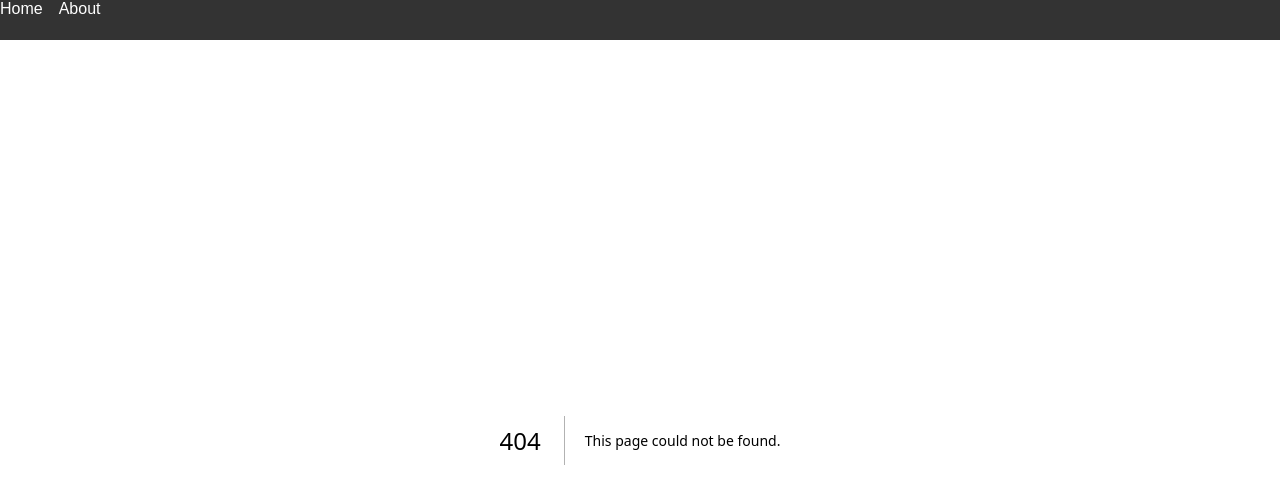
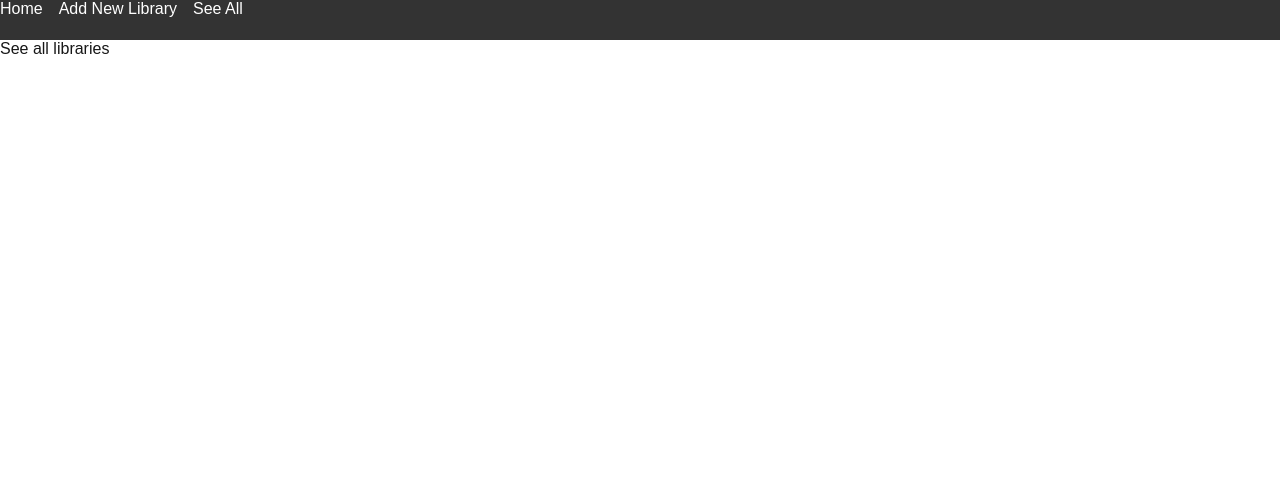
Before and after one commit to Sarahmhackett/little-free-libraries, a Next.js app: page /libraries/see-all in a window 1280 px wide. Before the commit this address had no page. Shown: the top 504 px of the page. Built offline with nearby package versions, Linux system fonts and the light colour scheme.

Commit message:
cleaning up pages

```diff
--- a/app/components/NavBar.js
+++ b/app/components/NavBar.js
@@ -1,11 +1,19 @@
+import Link from "next/link";
 import styles from "./NavBar.module.css";
 
 const NavBar = () => {
   return (
     <nav className={styles.navbar}>
       <ul>
-        <li>Home</li>
-        <li>About</li>
+        <li>
+          <Link href="/">Home</Link>
+        </li>
+        <li>
+          <Link href="/libraries/add">Add New Library</Link>
+        </li>
+        <li>
+          <Link href="/libraries/see-all">See All</Link>
+        </li>
       </ul>
     </nav>
   );
--- /dev/null
+++ b/app/libraries/see-all/page.js
@@ -0,0 +1,9 @@
+const AddLibrary = () => {
+  return (
+    <section>
+      <div>See all libraries</div>
+    </section>
+  );
+};
+
+export default AddLibrary;
--- a/app/page.js
+++ b/app/page.js
@@ -14,11 +14,7 @@ export default async function Home() {
     console.error("Error fetching libraries:", error);
   }
 
-  return (
-    <div className={styles.page}>
-      <AddLibraryForm />
-    </div>
-  );
+  return <div className={styles.page}>Homepage </div>;
 }
 
 return (
```
Also changed, not shown: app/libraries/add/page.js (added, +13 -0 lines).
